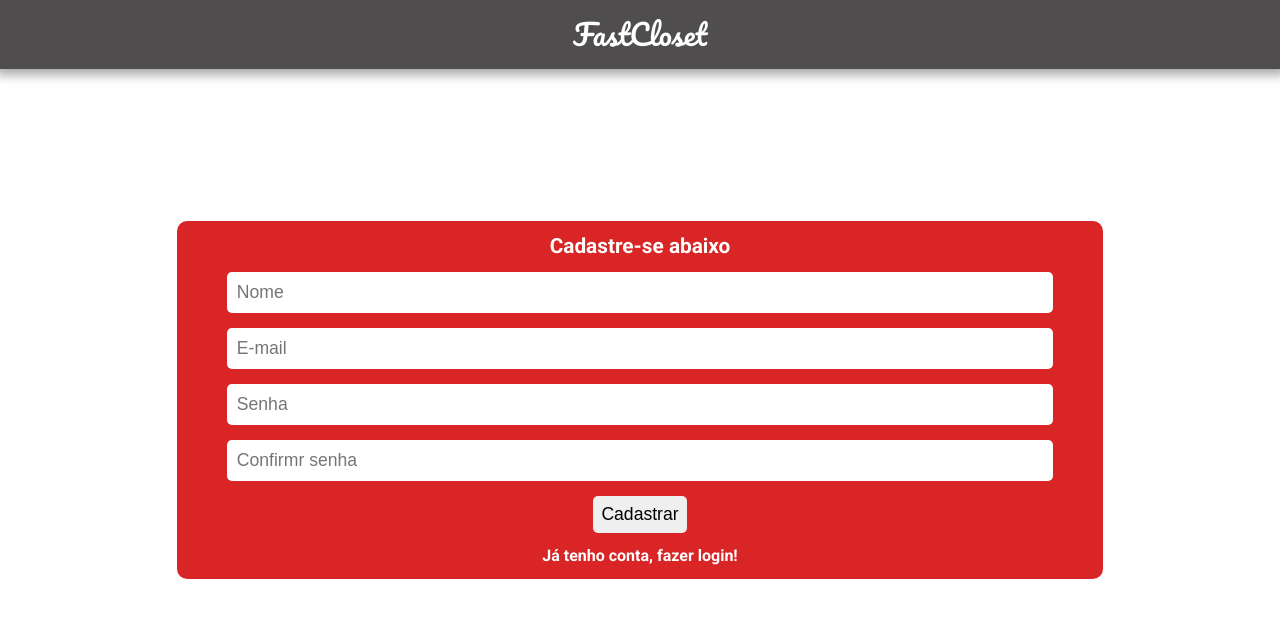
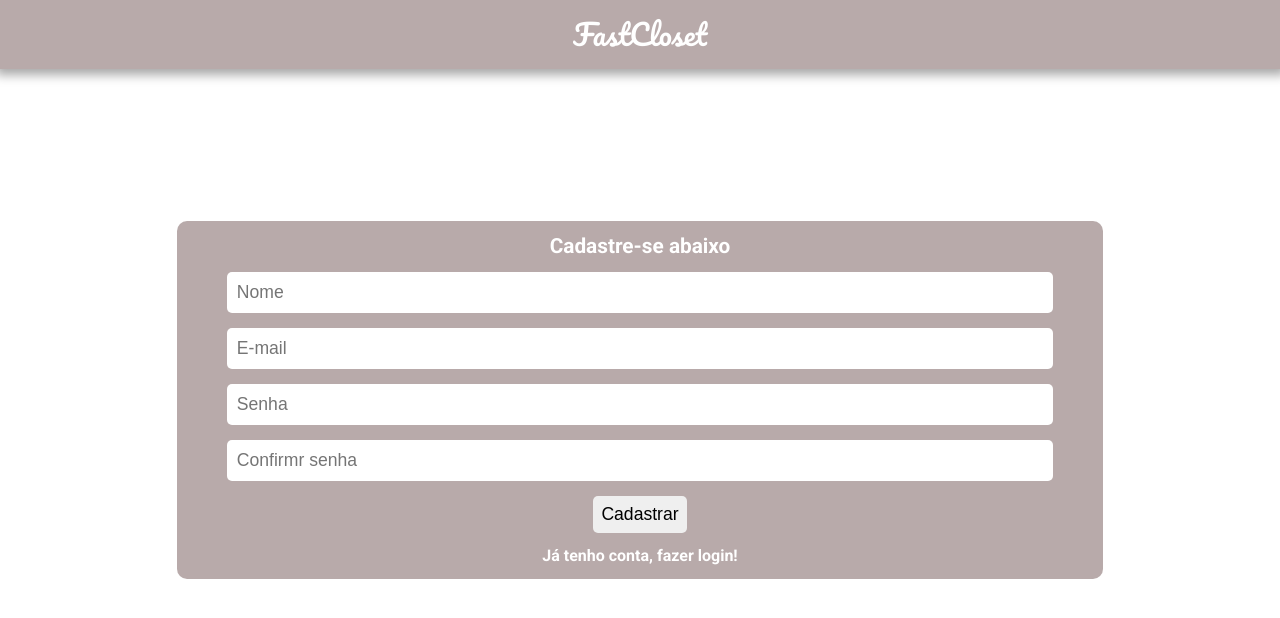
Before and after one commit to phbodias/Fast-Closet---front, a React (Create React App) app: page /register in a window 1280 px wide. Shown: the top 618 px of the page. Built offline with nearby package versions, Linux system fonts and the light colour scheme.

Commit message:
Page productId bug fixed

```diff
--- a/src/components/Headers/HeaderLoginRegister.jsx
+++ b/src/components/Headers/HeaderLoginRegister.jsx
@@ -11,7 +11,7 @@ export default function Header() {
 const HeaderStyle = styled.header`
     padding: 20px 0px;
     display: flex; justify-content: center;
-    background-color: #1d1b1bc6;
+    background-color: #ab9a9ad5;
     width: 100%;
     height: fit-content;
     box-shadow: 1px 1px 10px 5px #00000058;
--- a/src/components/LoginPage/LoginStyle.js
+++ b/src/components/LoginPage/LoginStyle.js
@@ -15,7 +15,7 @@ const Form = styled.form`
     justify-content: center;
     align-items: center;
     gap: 15px;
-    background-color: #1d1b1bc6;
+    background-color: #ab9a9ad5;
     padding: 15px;
     border-radius: 10px;
     width: 70%;
--- a/src/components/ProductIdPage/ProductIdPage.jsx
+++ b/src/components/ProductIdPage/ProductIdPage.jsx
@@ -8,13 +8,13 @@ function ProductIdPage (){
     const [product, setProduct] = useState(null);
 
     const { id } = useParams();
-
+    console.log(id)
     useEffect( () => {
         const promise = axios.get(`${process.env.REACT_APP_API_BASE_URL}/product/${id}`);
         promise
         .then( res =>{
             console.log(res.data)
-            setProduct(res.data)
+            setProduct(res.data.product)
         })
         .catch( err =>{
             console.log(err.response.data)
@@ -31,7 +31,7 @@ function ProductIdPage (){
 
             {product ?
             <ProductComponent
-            image={product.image}
+            images={product.images}
             title={product.title}
             value={product.value}
             description={product.description}
@@ -43,7 +43,7 @@ function ProductIdPage (){
     )
 }
 
-function ProductComponent ({ image, title, value, description }){
+function ProductComponent ({ images, title, value, description }){
 
     function addOnCart(){
         console.log('adicionei no carrinho');
@@ -55,7 +55,8 @@ function ProductComponent ({ image, title, value, description }){
             <ProductBox>
 
                 <BoxImg>
-                    <img src={image} alt="" />
+
+                   {images.map( image => <img src={image} alt="" />)}
                 </BoxImg>
 
                 <TitleAndValue>
@@ -101,13 +102,17 @@ const Background = styled.div`
     display: flex;
     flex-direction: column;
     height: 100vh;
+    box-sizing: border-box;
 `
 
 const Content = styled.div`
+    box-sizing: border-box;
     display: flex; justify-content: center;
     margin-top: 69px;
     width: 100%;
     padding-top: 25px;
+    padding-right: 10px;
+    padding-left: 10px;
 
     .noProduct{
         padding-top: 25px;
@@ -126,10 +131,11 @@ const BoxImg = styled.div`
     box-sizing: border-box;
     border-radius: 5px;
     background-color: white;
-    display: flex; justify-content: center; align-items: center;
+    display: flex; justify-content: flex-start; align-items: center;
     width: 100%;
     height: 300px;
-    border: 3px solid var(--cor04);
+    border: 3px solid #1D1B1B;
+    overflow: scroll;
 
     img{
         height: 100%;
@@ -164,7 +170,7 @@ const AmountBox = styled.div`
 
 const BuyButton = styled.div`
     text-align: center;
-    background-color: var(--cor04);
+    background-color: #1D1B1B;
     width: 50%;
     padding: 10px 0px;
     color: white;
@@ -192,5 +198,5 @@ const Description = styled.div`
 const Hrow = styled.div`
     height: 1px;
     width: 100%;
-    background-color: var(--cor04);
+    background-color:#1D1B1B ;
 `
--- a/src/components/RegisterPage/RegisterPage.jsx
+++ b/src/components/RegisterPage/RegisterPage.jsx
@@ -93,7 +93,7 @@ const Form = styled.form`
     justify-content: center;
     align-items: center;
     gap: 15px;
-    background-color: #D92525;
+    background-color: #ab9a9ad5;
     padding: 15px;
     border-radius: 10px;
     width: 70%;
```
